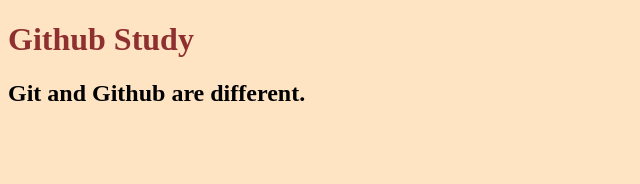
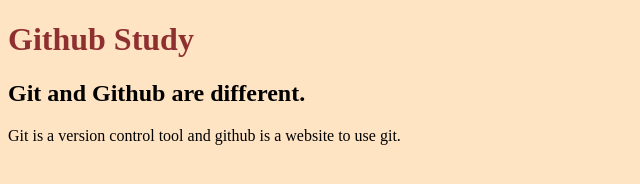
Before and after one commit to sachincb001/html1, a plain HTML site: page index.html in a window 1280 px wide. Shown: the whole page, without its empty margins (0-640 px from the left). Drawn offline with Linux system fonts and the light colour scheme.

Commit message:
Index.html new update commit

```diff
--- a/index.html
+++ b/index.html
@@ -9,6 +9,7 @@
 <body>
     <h1>Github Study</h1>
     <h2>Git and Github are different.</h2>
+    <p>Git is a version control tool and github is a website to use git.</p>
     <script type="text/javascript" src="./app.js"></script>
 </body>
 </html>
```
